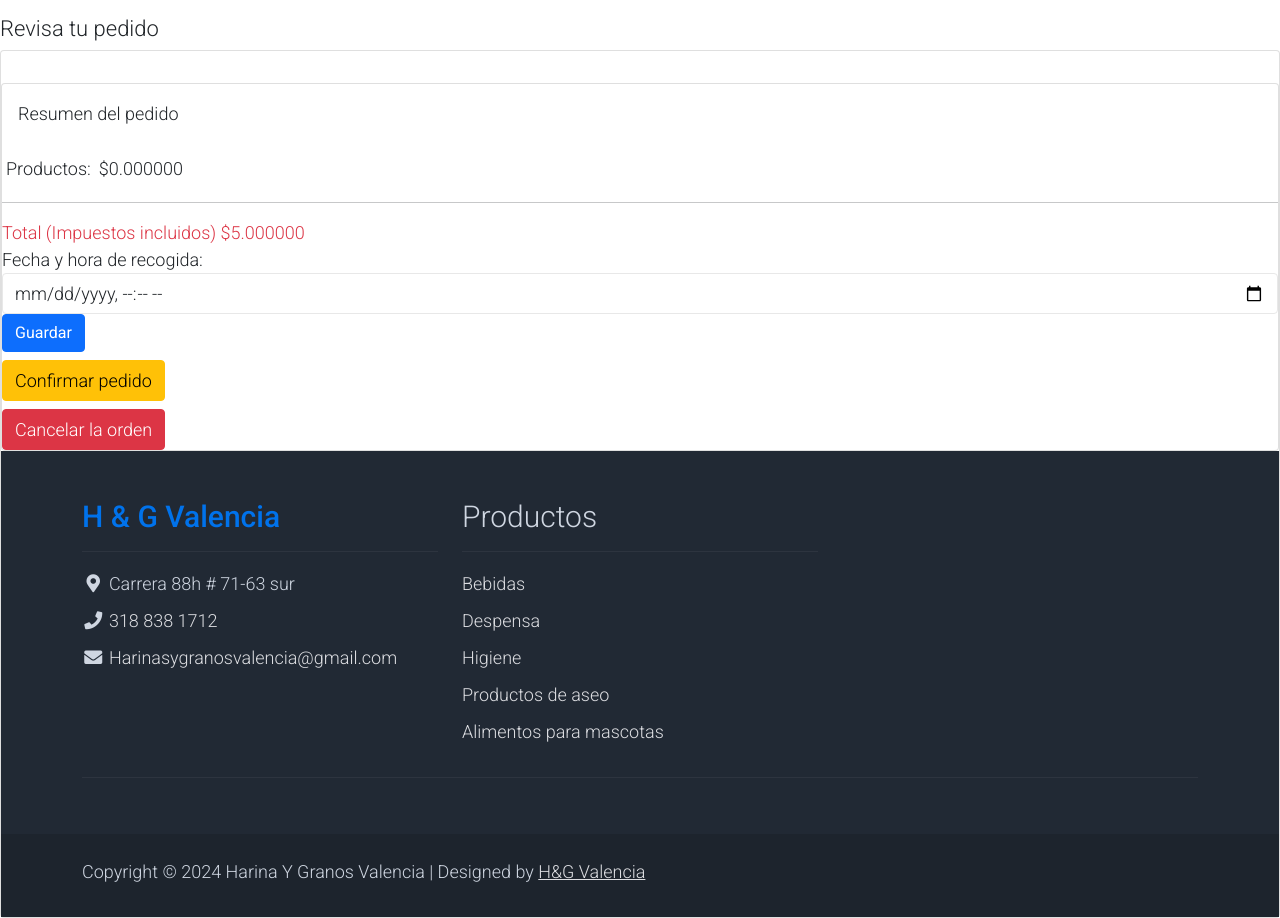
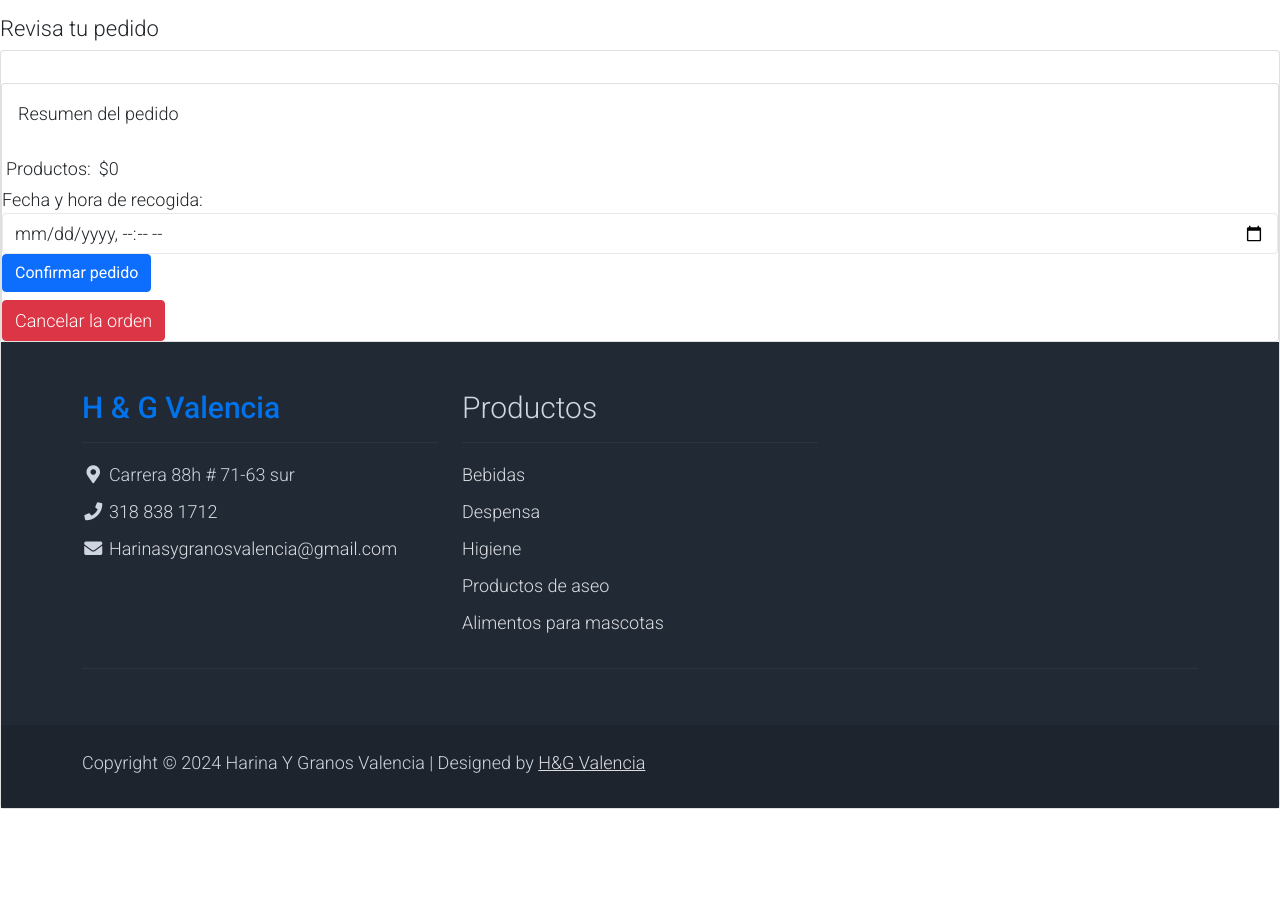
Before and after one commit to Wirley-Valencia/HyG-Django, a Django app: page /orden/ in a window 1280 px wide. Shown: the part 138-1056 px from the top of the page. After the commit the page ends 947 px from the top, so only its background shows below. Run offline with Django 4.2, Linux system fonts and the light colour scheme; a user stored in the database is signed in; tables that the repository leaves empty hold one stand-in row (values such as "Sample post"); parts of the project's set-up code (start-up, migrations or seed data) failed here and were passed over; some libraries are stand-ins or nearby versions.

Commit message:
Arreglos al resumen del pedido

```diff
--- a/carts/models.py
+++ b/carts/models.py
@@ -10,7 +10,6 @@ import decimal
 from django.core.exceptions import ValidationError
 
 
-
 class Cart (models.Model):
     cart_id = models.CharField(
         max_length=100, null=False, blank=False, unique=True)
@@ -18,7 +17,7 @@ class Cart (models.Model):
                              blank=True, on_delete=models.CASCADE)
     products = models.ManyToManyField(Product, through='CartProducts')
     subtotal = models.DecimalField(default=0.0, max_digits=8, decimal_places=2)
-    total = models.DecimalField(default=0.0, max_digits=8, decimal_places=2)
+    total = models.DecimalField(default=0.0, max_digits=8, decimal_places=0)
     created_at = models.DateTimeField(auto_now_add=True)
 
     FEE = 0.05
@@ -43,8 +42,7 @@ class Cart (models.Model):
         self.save()
 
     def update_total(self):
-        self.total = self.subtotal + \
-            (self.subtotal * decimal.Decimal(Cart.FEE))
+        self.total = self.subtotal
         self.save()
 
     def products_related(self):
@@ -57,7 +55,8 @@ class Cart (models.Model):
     def clean(self):
         # Validación para asegurarse de que 'subtotal' no sea negativo
         if self.subtotal < 0:
-            raise ValidationError({'subtotal': 'El subtotal no puede ser negativo.'})
+            raise ValidationError(
+                {'subtotal': 'El subtotal no puede ser negativo.'})
 
         # Validación para asegurarse de que 'total' no sea negativo
         if self.total < 0:
--- a/orders/models.py
+++ b/orders/models.py
@@ -45,7 +45,7 @@ class Order(models.Model):
         self.save()
 
     def get_total(self):
-        return self.cart.total + self.shipping_total
+        return self.cart.total
 
 
 class OrderPickup(models.Model):
--- a/orders/templates/orders/snippets/resume.html
+++ b/orders/templates/orders/snippets/resume.html
@@ -25,7 +25,7 @@
             </tbody>
         </table>
     </div>
-    <div class="">
+    {% comment %} <div class="">
         <hr>
         <div class="font-weight-bold text-danger">
             Total (Impuestos incluidos)
@@ -34,20 +34,31 @@
             </div>
 
         </div>
-    </div>
-    <form id="confirm-form" method="post" action="{% url 'orders:confirm_order' %}">
+    </div> {% endcomment %}
+    <form id="confirm-form" method="post" action="{% url 'orders:confirm' %}">
         {% csrf_token %}
+        <input type="hidden" name="order_id" value="{{ order.id }}">
         <div class="form-group">
-            <input type="hidden" name="order_id" value="{{ order.id }}">
             <label for="pickup_datetime">Fecha y hora de recogida:</label>
             <input type="datetime-local" id="pickup_datetime" name="pickup_datetime" class="form-control" required>
         </div>
-        <button id="confirm-button" type="submit" class="btn btn-primary">Guardar</button>
+        <button id="confirm-button" type="submit" class="btn btn-primary">Confirmar pedido</button>
     </form>
+
+
     <div class="mt-2">
-        <a href= {% url "orders:confirm" %} class="btn btn-warning">Confirmar pedido</a>
-    </div>
-    <div class="mt-2">
-        <a href= {% url "orders:cancel" %} class="btn btn-danger">Cancelar la orden</a>
+        <a href="{% url 'orders:cancel' %}" class="btn btn-danger">Cancelar la orden</a>
     </div>
 </div>
+
+<script>
+    document.getElementById("confirm-button").addEventListener("click", function(event) {
+        var fechaRecogida = document.getElementById("pickup_datetime").value;
+        if (fechaRecogida.trim() === "") {
+            event.preventDefault(); // Detiene el envío del formulario
+            alert("Por favor, seleccione una fecha y hora de recogida.");
+        } else {
+            document.getElementById("confirm-form").submit(); // Envía el formulario
+        }
+    });
+</script>
--- a/orders/views.py
+++ b/orders/views.py
@@ -145,6 +145,8 @@ def confirm_order(request):
     if request.method == 'POST':
         cart = get_or_create_cart(request)
         order = get_or_create_order(cart, request)
+        print("Esta es la orden")
+        print(order)
         pickup_datetime_str = request.POST.get('pickup_datetime')
         pickup_datetime = datetime.strptime(
             pickup_datetime_str, '%Y-%m-%dT%H:%M')
@@ -152,7 +154,7 @@ def confirm_order(request):
         # Crear instancia de OrderPickup
         order_pickup = OrderPickup(
             order=order, pickup_datetime=pickup_datetime)
-        order_pickup.save()
+        order_pickup.save(order)
 
         return redirect('orders:confirm')
 
--- a/products/templatetags/product_extras.py
+++ b/products/templatetags/product_extras.py
@@ -5,4 +5,4 @@ register = template.Library()
 
 @register.filter()
 def price_format(value):
-    return '${0:2f}'.format(value)
+    return '${0:.0f}'.format(value)
```
